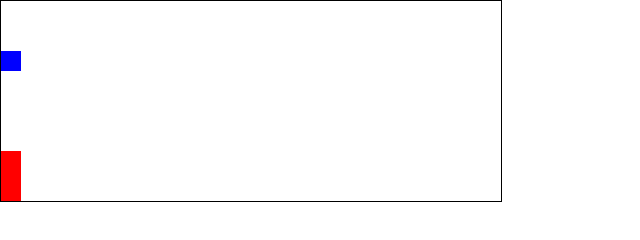
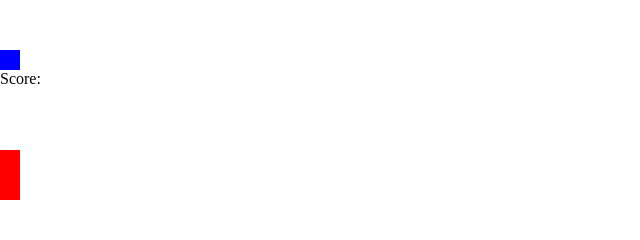
Before and after one commit to d1gomes/d1gomes.github.io, a plain HTML site: page index.html in a window 1280 px wide. Shown: the whole page, without its empty margins (0-640 px from the left). Drawn offline with Linux system fonts and the light colour scheme.

Commit message:
Update index.html

```diff
--- a/index.html
+++ b/index.html
@@ -1,15 +1,16 @@
 <!DOCTYPE html>
 <html lang="en" onclick="jump()">
 <head>
-  <meta charset="UTF-8">
-  <title>Game</title>
-  <link rel="stylesheet" href="style.css">
+    <meta charset="UTF-8">
+    <title>Jump Game</title>
+    <link rel="stylesheet" href="style.css">
 </head>
 <body>
-  <div id="game">
-    <div id="character"></div>
-    <div id="block"></div>
-  </div>
+    <div class="game">
+        <div id="character"></div>
+        <div id="block"></div>
+    </div>
+    <p>Score: <span id="scoreSpan"></span></p>
 </body>
 <script src="script.js"></script>
 </html>
```
